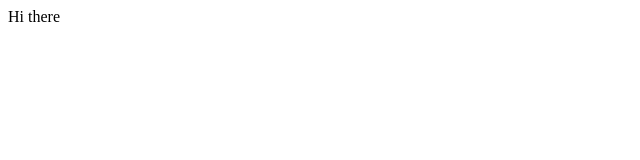
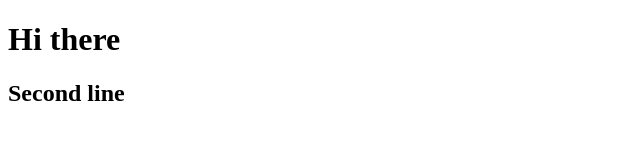
Before and after one commit to NawazAli20/demo-repo3, a plain HTML site: page index.html in a window 1280 px wide. Shown: the whole page, without its empty margins (0-640 px from the left). Drawn offline with Linux system fonts and the light colour scheme.

Commit message:
second line added

```diff
--- a/index.html
+++ b/index.html
@@ -1 +1,16 @@
-<p>Hi there</p>
+<!DOCTYPE html>
+<html lang="en">
+
+<head>
+    <meta charset="UTF-8">
+    <meta http-equiv="X-UA-Compatible" content="IE=edge">
+    <meta name="viewport" content="width=device-width, initial-scale=1.0">
+    <title>Document</title>
+</head>
+
+<body>
+    <h1>Hi there</h1>
+    <h2>Second line</h2>
+</body>
+
+</html>
```
